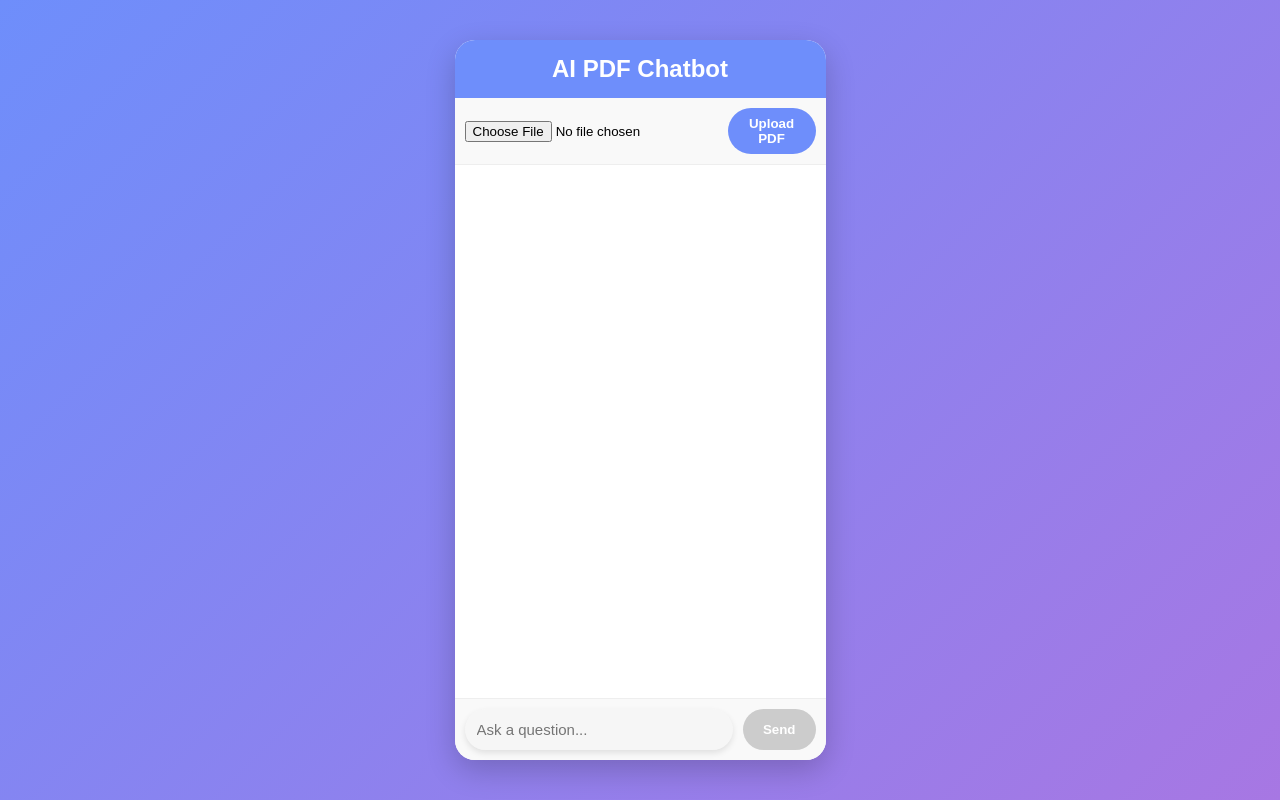
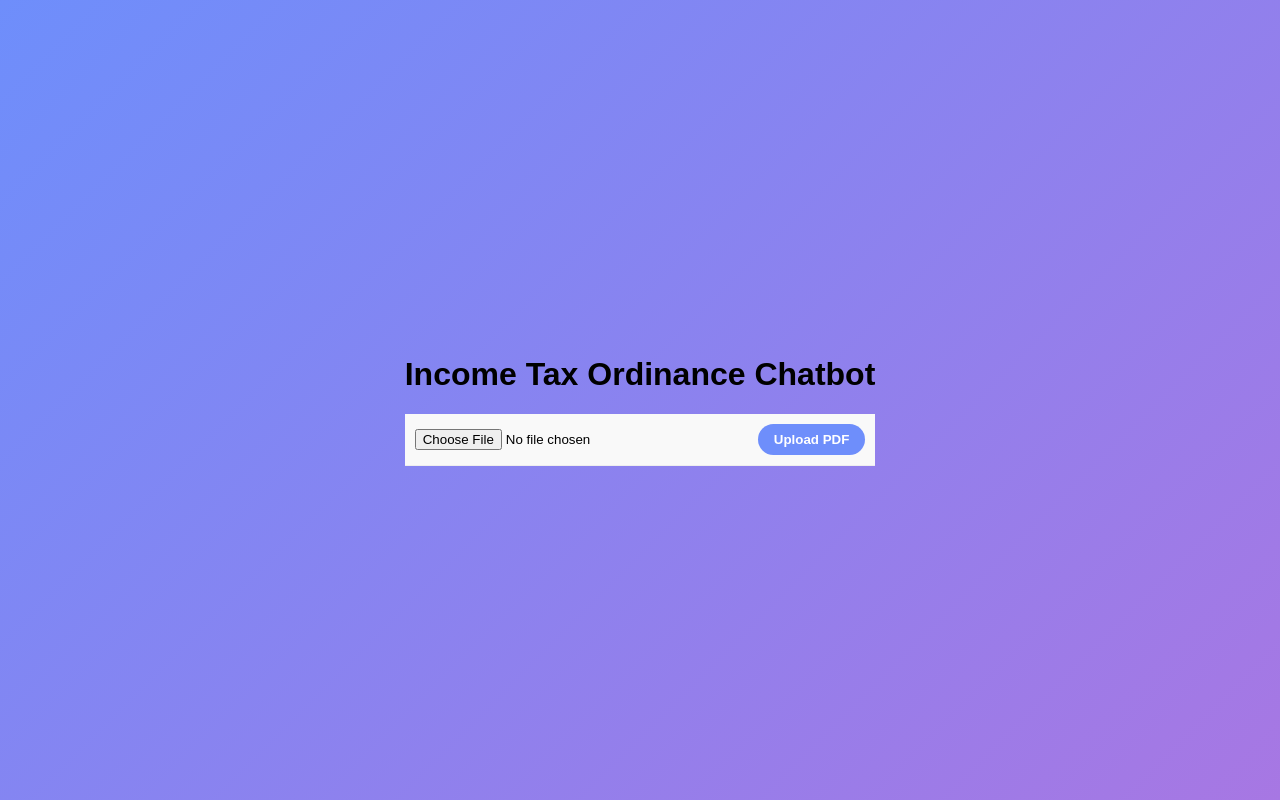
Before and after one commit to MujtabaJunaid/Chatbot-RAG-JS-React, a React (Create React App) app: page / in a window 1280 px wide. Built offline with nearby package versions, Linux system fonts and the light colour scheme.

Commit message:
Update App.js

```diff
--- a/src/App.js
+++ b/src/App.js
@@ -1,12 +1,15 @@
-import React, { useState } from "react";
+import React, { useState, useEffect } from "react";
 import "./App.css";
 
 function App() {
   const [file, setFile] = useState(null);
-  const [uploaded, setUploaded] = useState(false);
-  const [query, setQuery] = useState("");
-  const [messages, setMessages] = useState([]);
-  const [loading, setLoading] = useState(false);
+  const [uploading, setUploading] = useState(false);
+  const [ready, setReady] = useState(false);
+  const [question, setQuestion] = useState("");
+  const [answer, setAnswer] = useState("");
+  const [loadingAnswer, setLoadingAnswer] = useState(false);
+
+  const backendUrl = "https://chatbot-rag-react-js-8870a40a0709.herokuapp.com";
 
   const handleFileChange = (e) => {
     setFile(e.target.files[0]);
@@ -14,77 +17,73 @@ function App() {
 
   const handleUpload = async () => {
     if (!file) return;
+    setUploading(true);
+    setReady(false);
     const formData = new FormData();
     formData.append("file", file);
-    try {
-      const response = await fetch("https://chatbot-rag-react-js-8870a40a0709.herokuapp.com/upload_pdf/", {
+    await fetch(`${backendUrl}/upload_pdf/`, {
       method: "POST",
       body: formData,
     });
-      const data = await response.json();
-      if (response.ok) {
-        setUploaded(true);
-        setMessages([{ role: "bot", text: data.message }]);
-      } else {
-        setMessages([{ role: "bot", text: data.detail || "Upload failed" }]);
-      }
-    } catch {
-      setMessages([{ role: "bot", text: "Error: Unable to upload file." }]);
-    }
+    setUploading(false);
   };
 
-  const handleSend = async () => {
-    if (!query.trim() || !uploaded) return;
-    const userMessage = { role: "user", text: query };
-    setMessages((prev) => [...prev, userMessage]);
-    setQuery("");
-    setLoading(true);
-    try {
-      const response = await fetch("https://chatbot-rag-react-js-8870a40a0709.herokuapp.com/ask/", {
+  useEffect(() => {
+    let interval;
+    if (uploading === false && file) {
+      interval = setInterval(async () => {
+        const res = await fetch(`${backendUrl}/status/`);
+        const data = await res.json();
+        if (data.ready) {
+          setReady(true);
+          clearInterval(interval);
+        }
+      }, 3000);
+    }
+    return () => clearInterval(interval);
+  }, [uploading, file]);
+
+  const handleAsk = async () => {
+    if (!question) return;
+    setLoadingAnswer(true);
+    const res = await fetch(`${backendUrl}/ask/`, {
       method: "POST",
       headers: { "Content-Type": "application/json" },
-        body: JSON.stringify({ question: query }),
+      body: JSON.stringify({ question }),
     });
-      const data = await response.json();
-      const botMessage = { role: "bot", text: data.answer || "No response" };
-      setMessages((prev) => [...prev, botMessage]);
-    } catch {
-      const botMessage = { role: "bot", text: "Error: Unable to connect to backend." };
-      setMessages((prev) => [...prev, botMessage]);
-    } finally {
-      setLoading(false);
-    }
+    const data = await res.json();
+    setAnswer(data.answer);
+    setLoadingAnswer(false);
   };
 
   return (
-    <div className="app-container">
-      <h1 className="header">AI PDF Chatbot</h1>
+    <div className="app">
+      <h1>Income Tax Ordinance Chatbot</h1>
       <div className="upload-section">
         <input type="file" accept="application/pdf" onChange={handleFileChange} />
-        <button onClick={handleUpload}>Upload PDF</button>
+        <button onClick={handleUpload} disabled={uploading}>
+          {uploading ? "Uploading..." : "Upload PDF"}
+        </button>
       </div>
-      <div className="chat-box">
-        {messages.map((msg, index) => (
-          <div
-            key={index}
-            className={`message ${msg.role === "user" ? "user" : "bot"}`}
-          >
-            {msg.text}
+      {!ready && file && !uploading && <p>Processing PDF... Please wait</p>}
+      {ready && (
+        <div className="chat-section">
+          <textarea
+            placeholder="Ask a question"
+            value={question}
+            onChange={(e) => setQuestion(e.target.value)}
+          />
+          <button onClick={handleAsk} disabled={loadingAnswer}>
+            {loadingAnswer ? "Getting Answer..." : "Ask"}
+          </button>
+          {answer && (
+            <div className="answer-box">
+              <h3>Answer</h3>
+              <p>{answer}</p>
             </div>
-        ))}
-        {loading && <div className="loading">Thinking...</div>}
+          )}
         </div>
-      <div className="input-area">
-        <input
-          type="text"
-          placeholder="Ask a question..."
-          value={query}
-          onChange={(e) => setQuery(e.target.value)}
-          onKeyPress={(e) => e.key === "Enter" && handleSend()}
-          disabled={!uploaded}
-        />
-        <button onClick={handleSend} disabled={!uploaded}>Send</button>
-      </div>
+      )}
     </div>
   );
 }
```
Lines whose indentation alone changed are shown as unchanged.
